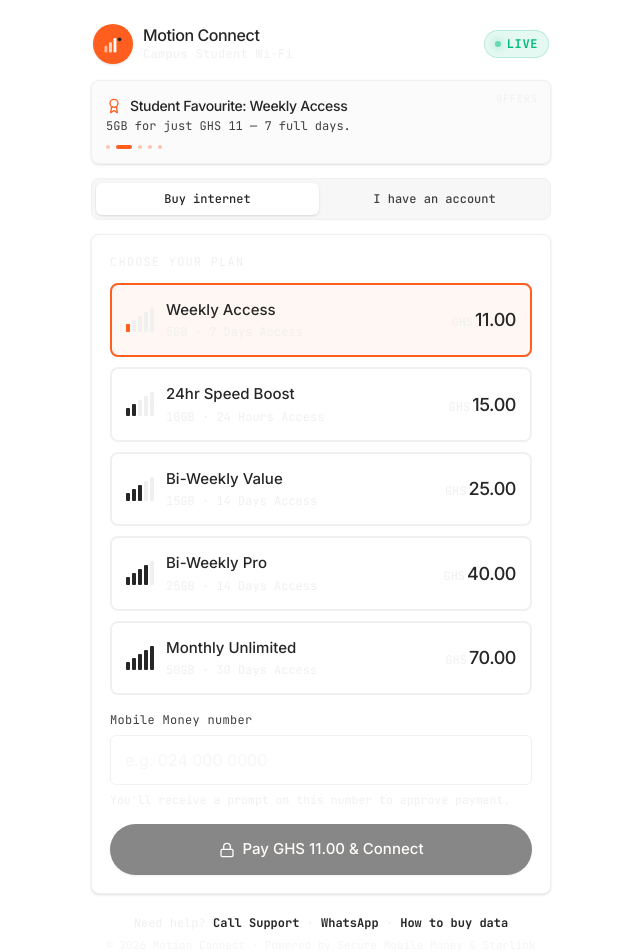
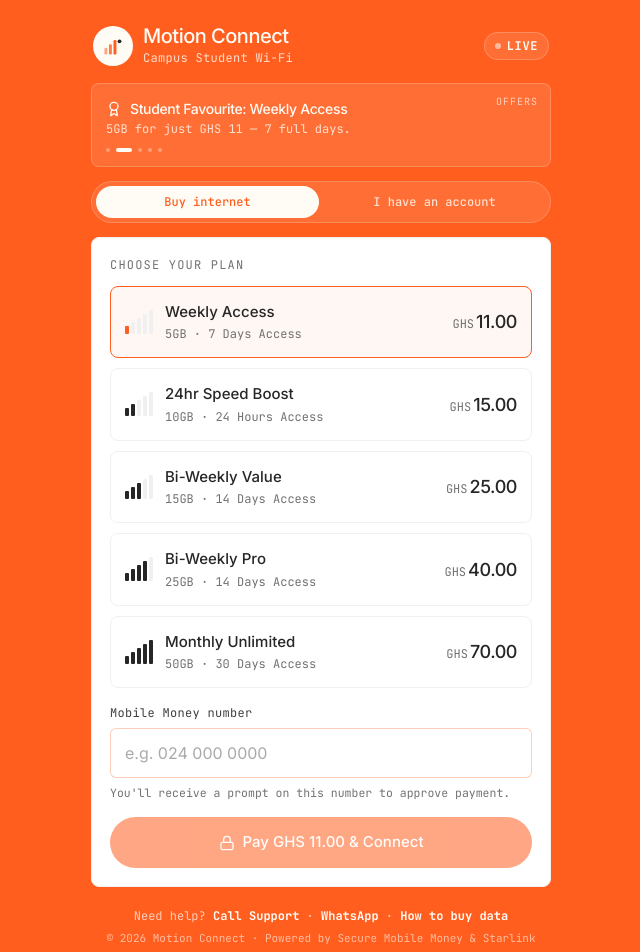
Before and after one commit to olitech1010/motionconnect, a Next.js app: page / in a window 1280 px wide. Shown: the top 952 px of the page, without its empty margins (319-959 px from the left). Built offline with nearby package versions, Linux system fonts and the light colour scheme; no server answers; the database is empty.

Commit message:
fix: Fix UI contrast, apply Voltage as Canvas and light borders

```diff
--- a/app/admin/packages/page.tsx
+++ b/app/admin/packages/page.tsx
@@ -9,7 +9,7 @@
 
   return (
     <div className="space-y-6 animate-in fade-in duration-300">
-      <div className="flex flex-col md:flex-row md:items-center justify-between gap-4 bg-canvas p-6 rounded-lg border border-hairline shadow-sm">
+      <div className="flex flex-col md:flex-row md:items-center justify-between gap-4 bg-canvas p-6 rounded-lg border border-hairline shadow-none">
         <div>
           <h1 className="text-2xl font-medium text-ink tracking-tight">Wi-Fi Packages & Pricing</h1>
           <p className="font-mono text-[12px] text-muted mt-1">
@@ -22,7 +22,7 @@
         {packages.map((pkg) => (
           <div
             key={pkg.id}
-            className="bg-canvas rounded-lg border border-hairline shadow-sm p-6 flex flex-col justify-between hover:border-kumo-brand transition-all group"
+            className="bg-canvas rounded-lg border border-hairline shadow-none p-6 flex flex-col justify-between hover:border-kumo-brand transition-all group"
           >
             <div>
               <div className="flex items-center justify-between mb-4">
--- a/app/globals.css
+++ b/app/globals.css
@@ -54,7 +54,6 @@
   --color-border: var(--color-hairline);
   --color-primary: var(--color-kumo-brand);
   --color-primary-foreground: var(--color-cream);
-  --color-muted: var(--color-hairline);
   --color-muted-foreground: var(--color-muted);
 }
 
--- a/components/admin/AdminSidebar.tsx
+++ b/components/admin/AdminSidebar.tsx
@@ -23,7 +23,7 @@
       <div>
         <div className="p-5 border-b border-hairline flex items-center justify-between">
           <div className="flex items-center gap-2.5">
-            <div className="w-9 h-9 rounded-[4px] bg-kumo-brand flex items-center justify-center font-bold text-cream text-base shadow-sm">
+            <div className="w-9 h-9 rounded-[4px] bg-kumo-brand flex items-center justify-center font-bold text-cream text-base shadow-none">
               MC
             </div>
             <div>
@@ -51,7 +51,7 @@
                 href={item.href}
                 className={`flex items-center gap-3 px-3.5 py-2.5 rounded-full font-medium text-sm transition-all ${
                   isActive
-                    ? 'bg-kumo-brand text-cream shadow-sm'
+                    ? 'bg-kumo-brand text-cream shadow-none'
                     : 'text-ink-soft hover:text-ink hover:bg-hairline/50'
                 }`}
               >
--- a/components/portal/CaptivePortal.tsx
+++ b/components/portal/CaptivePortal.tsx
@@ -17,11 +17,11 @@
 }
 
 const PROMOS = [
-  { icon: <Zap className="w-4 h-4 text-kumo-brand" />, head: 'Powered by Starlink', sub: 'Fast, low-latency internet across campus.' },
-  { icon: <Award className="w-4 h-4 text-kumo-brand" />, head: 'Student Favourite: Weekly Access', sub: '5GB for just GHS 11 — 7 full days.' },
-  { icon: <Zap className="w-4 h-4 text-kumo-brand" />, head: 'Best Value: Monthly Premium', sub: '30GB for GHS 61 — 30 days.' },
-  { icon: <Smartphone className="w-4 h-4 text-kumo-brand" />, head: 'Pay with Mobile Money', sub: 'Instant & secure approval on your phone.' },
-  { icon: <MessageCircle className="w-4 h-4 text-kumo-brand" />, head: 'Need Help?', sub: 'Chat our support team on WhatsApp anytime.' },
+  { icon: <Zap className="w-4 h-4 text-cream" />, head: 'Powered by Starlink', sub: 'Fast, low-latency internet across campus.' },
+  { icon: <Award className="w-4 h-4 text-cream" />, head: 'Student Favourite: Weekly Access', sub: '5GB for just GHS 11 — 7 full days.' },
+  { icon: <Zap className="w-4 h-4 text-cream" />, head: 'Best Value: Monthly Premium', sub: '30GB for GHS 61 — 30 days.' },
+  { icon: <Smartphone className="w-4 h-4 text-cream" />, head: 'Pay with Mobile Money', sub: 'Instant & secure approval on your phone.' },
+  { icon: <MessageCircle className="w-4 h-4 text-cream" />, head: 'Need Help?', sub: 'Chat our support team on WhatsApp anytime.' },
 ]
 
 export function CaptivePortal({ initialPackages, mikrotikParams }: CaptivePortalProps) {
@@ -205,14 +205,14 @@
   const selectedPackage = initialPackages.find((p) => p.id === selectedPkgId)
 
   return (
-    <div className="min-h-screen bg-canvas text-ink py-6 px-4 font-sans antialiased selection:bg-selection-bg selection:text-cream">
+    <div className="min-h-screen bg-kumo-brand text-cream py-6 px-4 font-sans antialiased selection:bg-selection-bg selection:text-cream">
       <div className="max-w-[460px] mx-auto">
 
         {/* ============ CNA DETECTED WARNING ============ */}
         {isCna && (
-          <div className="mb-4 bg-emergency-red/10 border border-emergency-red/20 rounded-lg p-3.5 flex items-start gap-3 shadow-sm">
-            <ShieldAlert className="w-5 h-5 text-emergency-red shrink-0 mt-0.5" />
-            <div className="text-xs text-emergency-red leading-relaxed">
+          <div className="mb-4 bg-cream/10 border border-cream/20 rounded-lg p-3.5 flex items-start gap-3 shadow-none">
+            <ShieldAlert className="w-5 h-5 text-cream shrink-0 mt-0.5" />
+            <div className="text-xs text-cream leading-relaxed">
               <span className="font-bold">Captive Portal Browser Detected:</span> Please copy or screenshot your login credentials when generated before closing this screen.
             </div>
           </div>
@@ -221,36 +221,36 @@
         {/* ============ TOP BAR ============ */}
         <header className="flex items-center justify-between mb-4 px-0.5">
           <div className="flex items-center gap-2.5">
-            <div className="w-10 h-10 rounded-full bg-kumo-brand flex items-center justify-center shrink-0 shadow-sm">
+            <div className="w-10 h-10 rounded-full bg-cream flex items-center justify-center shrink-0 shadow-none">
               <svg viewBox="0 0 28 28" width="24" height="24" xmlns="http://www.w3.org/2000/svg">
-                <rect x="4" y="16" width="3.4" height="8" rx="1.4" fill="#fffbf5" opacity=".55" />
-                <rect x="9.3" y="12" width="3.4" height="12" rx="1.4" fill="#fffbf5" opacity=".8" />
-                <rect x="14.6" y="7" width="3.4" height="17" rx="1.4" fill="#fffbf5" />
+                <rect x="4" y="16" width="3.4" height="8" rx="1.4" fill="#ff5e1f" opacity=".55" />
+                <rect x="9.3" y="12" width="3.4" height="12" rx="1.4" fill="#ff5e1f" opacity=".8" />
+                <rect x="14.6" y="7" width="3.4" height="17" rx="1.4" fill="#ff5e1f" />
                 <circle cx="21.6" cy="8.6" r="2.2" fill="#262626" />
               </svg>
             </div>
             <div>
-              <h1 className="font-medium text-[16px] tracking-tight leading-tight text-ink">Motion Connect</h1>
-              <p className="font-mono text-[12px] text-muted tracking-wide">Campus Student Wi-Fi</p>
+              <h1 className="font-medium text-[20px] tracking-tight leading-tight text-cream">Motion Connect</h1>
+              <p className="font-mono text-[12px] text-cream/80 tracking-wide">Campus Student Wi-Fi</p>
             </div>
           </div>
-          <div className="inline-flex items-center gap-1.5 font-mono text-[12px] font-bold tracking-wider text-ai bg-ai/10 border border-ai/20 px-2.5 py-1 rounded-full">
-            <span className="w-1.5 h-1.5 rounded-full bg-ai animate-pulse shadow-[0_0_8px_#00bd7d]" />
+          <div className="inline-flex items-center gap-1.5 font-mono text-[12px] font-bold tracking-wider text-cream bg-white/10 border border-white/20 px-2.5 py-1 rounded-full">
+            <span className="w-1.5 h-1.5 rounded-full bg-cream animate-pulse shadow-none" />
             LIVE
           </div>
         </header>
 
         {/* ============ ROTATING PROMO BANNER ============ */}
-        <div className="relative overflow-hidden bg-hairline/30 rounded-lg p-3.5 mb-3.5 text-ink min-h-[64px] flex flex-col justify-between border border-hairline shadow-sm">
-          <span className="absolute top-2.5 right-3 text-[10px] font-mono tracking-widest text-muted uppercase">
+        <div className="relative overflow-hidden bg-cream/10 rounded-lg p-3.5 mb-3.5 text-cream min-h-[64px] flex flex-col justify-between border border-cream/20 shadow-none">
+          <span className="absolute top-2.5 right-3 text-[10px] font-mono tracking-widest text-cream/70 uppercase">
             OFFERS
           </span>
           <div className="transition-all duration-300 pr-12">
-            <div className="flex items-center gap-2 font-medium text-[14px] tracking-tight text-ink mb-0.5">
+            <div className="flex items-center gap-2 font-medium text-[14px] tracking-tight text-cream mb-0.5">
               {PROMOS[promoIdx].icon}
               <span>{PROMOS[promoIdx].head}</span>
             </div>
-            <p className="font-mono text-[12px] text-ink-soft leading-snug">{PROMOS[promoIdx].sub}</p>
+            <p className="font-mono text-[12px] text-cream/80 leading-snug">{PROMOS[promoIdx].sub}</p>
           </div>
           <div className="flex gap-1.5 mt-2.5">
             {PROMOS.map((_, idx) => (
@@ -258,7 +258,7 @@
                 key={idx}
                 onClick={() => setPromoIdx(idx)}
                 className={`h-1 rounded-full transition-all duration-300 ${
-                  idx === promoIdx ? 'w-4 bg-kumo-brand' : 'w-1 bg-kumo-brand/35 hover:bg-kumo-brand/60'
+                  idx === promoIdx ? 'w-4 bg-cream' : 'w-1 bg-cream/35 hover:bg-cream/60'
                 }`}
                 aria-label={`Promo slide ${idx + 1}`}
               />
@@ -267,14 +267,14 @@
         </div>
 
         {/* ============ TABS ============ */}
-        <div className="grid grid-cols-2 gap-1 bg-hairline/50 rounded-lg p-1 mb-3.5 border border-hairline">
+        <div className="grid grid-cols-2 gap-1 bg-cream/10 rounded-full p-1 mb-3.5 border border-cream/20">
           <button
             type="button"
             onClick={() => setActiveTab('buy')}
-            className={`py-2 px-3 rounded-md font-mono font-medium text-xs transition-all ${
+            className={`py-2 px-3 rounded-full font-mono font-medium text-xs transition-all ${
               activeTab === 'buy' || activeTab === 'creds'
-                ? 'bg-canvas text-ink shadow-sm'
-                : 'text-ink-soft hover:text-ink hover:bg-canvas/50'
+                ? 'bg-cream text-kumo-brand shadow-none'
+                : 'text-cream/80 hover:text-cream hover:bg-cream/10'
             }`}
           >
             Buy internet
@@ -282,10 +282,10 @@
           <button
             type="button"
             onClick={() => setActiveTab('login')}
-            className={`py-2 px-3 rounded-md font-mono font-medium text-xs transition-all ${
+            className={`py-2 px-3 rounded-full font-mono font-medium text-xs transition-all ${
               activeTab === 'login'
-                ? 'bg-canvas text-ink shadow-sm'
-                : 'text-ink-soft hover:text-ink hover:bg-canvas/50'
+                ? 'bg-cream text-kumo-brand shadow-none'
+                : 'text-cream/80 hover:text-cream hover:bg-cream/10'
             }`}
           >
             I have an account
@@ -294,7 +294,7 @@
 
         {/* ============ PANEL: BUY INTERNET ============ */}
         {(activeTab === 'buy' || (activeTab === 'creds' && !creds)) && (
-          <div className="bg-canvas border border-hairline rounded-lg shadow-sm p-4.5 transition-all text-ink">
+          <div className="bg-canvas border border-hairline rounded-lg shadow-none p-4.5 transition-all text-ink">
             <p className="font-mono text-[12px] tracking-widest text-muted uppercase mb-3">
               Choose your plan
             </p>
@@ -309,7 +309,7 @@
                     key={pkg.id}
                     type="button"
                     onClick={() => setSelectedPkgId(pkg.id)}
-                    className={`w-full text-left grid grid-cols-[auto_1fr_auto] items-center gap-3 p-3.5 rounded-lg border-2 transition-all cursor-pointer ${
+                    className={`w-full text-left grid grid-cols-[auto_1fr_auto] items-center gap-3 p-3.5 rounded-lg border transition-all cursor-pointer ${
                       isSelected
                         ? 'border-kumo-brand bg-kumo-brand/5'
                         : 'border-hairline bg-canvas hover:border-kumo-brand/40'
@@ -365,7 +365,7 @@
                 value={phone}
                 onChange={(e) => setPhone(e.target.value)}
                 maxLength={15}
-                className="w-full font-sans text-[16px] text-ink bg-canvas border border-hairline rounded-md py-3 px-3.5 focus:outline-none focus:border-kumo-brand focus:ring-1 focus:ring-kumo-brand transition-all placeholder:text-muted/60"
+                className="w-full font-sans text-[16px] text-ink bg-canvas border border-kumo-brand/30 rounded-md py-3 px-3.5 focus:outline-none focus:border-kumo-brand focus:ring-1 focus:ring-kumo-brand transition-all placeholder:text-muted/60"
               />
               <p className="font-mono text-[11.5px] text-muted mt-1.5">
                 You&apos;ll receive a prompt on this number to approve payment.
@@ -385,7 +385,7 @@
               type="button"
               onClick={handleStartPayment}
               disabled={!selectedPkgId || phone.replace(/\D/g, '').length < 9 || isProcessing}
-              className="w-full mt-4 font-medium text-[15px] bg-ink text-cream rounded-full py-3.5 px-4 flex items-center justify-center gap-2 cursor-pointer shadow-sm hover:brightness-110 active:translate-y-0.5 transition-all disabled:opacity-55 disabled:cursor-not-allowed disabled:hover:brightness-100"
+              className="w-full mt-4 font-medium text-[15px] bg-kumo-brand text-cream rounded-full py-3.5 px-4 flex items-center justify-center gap-2 cursor-pointer shadow-none hover:bg-kumo-brand-hover transition-all disabled:opacity-55 disabled:cursor-not-allowed disabled:hover:bg-kumo-brand"
             >
               <Lock className="w-4 h-4" />
               <span>
@@ -399,7 +399,7 @@
 
         {/* ============ PANEL: EXISTING CLIENT LOGIN (MikroTik) ============ */}
         {activeTab === 'login' && (
-          <div className="bg-canvas border border-hairline rounded-lg shadow-sm p-4.5 transition-all text-ink">
+          <div className="bg-canvas border border-hairline rounded-lg shadow-none p-4.5 transition-all text-ink">
             <p className="font-mono text-[12px] tracking-widest text-muted uppercase mb-3">
               Existing client login
             </p>
@@ -453,7 +453,7 @@
 
               <button
                 type="submit"
-                className="w-full mt-4 font-medium text-[15px] bg-ink text-cream rounded-full py-3.5 px-4 flex items-center justify-center gap-2 cursor-pointer shadow-sm hover:brightness-110 active:translate-y-0.5 transition-all"
+                className="w-full mt-4 font-medium text-[15px] bg-kumo-brand text-cream rounded-full py-3.5 px-4 flex items-center justify-center gap-2 cursor-pointer shadow-none hover:bg-kumo-brand-hover transition-all"
               >
                 <span>Connect to Wi-Fi</span>
                 <ArrowRight className="w-4 h-4" />
@@ -464,7 +464,7 @@
 
         {/* ============ PANEL: CREDENTIALS RESULT ============ */}
         {activeTab === 'creds' && creds && (
-          <div className="bg-canvas border border-hairline rounded-lg shadow-sm p-5 transition-all text-ink">
+          <div className="bg-canvas border border-hairline rounded-lg shadow-none p-5 transition-all text-ink">
             <div className="flex items-center gap-2.5 mb-1">
               <div className="w-8 h-8 rounded-full bg-ai text-cream flex items-center justify-center shrink-0 shadow-sm">
                 <CheckCircle2 className="w-5 h-5" />
@@ -517,7 +517,7 @@
               <button
                 type="button"
                 onClick={() => setActiveTab('login')}
-                className="w-full font-medium text-sm bg-ink text-cream rounded-full py-3 px-3 flex items-center justify-center gap-1.5 shadow-sm hover:brightness-110 transition-all"
+                className="w-full font-medium text-sm bg-kumo-brand text-cream rounded-full py-3 px-3 flex items-center justify-center gap-1.5 shadow-none hover:bg-kumo-brand-hover transition-all"
               >
                 <span>Login Now</span>
                 <ArrowRight className="w-4 h-4" />
@@ -531,26 +531,26 @@
         )}
 
         {/* ============ FOOTER ============ */}
-        <footer className="text-center font-mono text-[12px] text-muted mt-5 mb-2 leading-relaxed space-y-1">
+        <footer className="text-center font-mono text-[12px] text-cream/70 mt-5 mb-2 leading-relaxed space-y-1">
           <div>
             Need help?{' '}
-            <a href="tel:+233508135559" className="text-ink font-bold hover:underline">
+            <a href="tel:+233508135559" className="text-cream font-bold hover:underline">
               Call Support
             </a>{' '}
             ·{' '}
-            <a href="https://wa.me/233508135559" target="_blank" rel="noopener noreferrer" className="text-ink font-bold hover:underline">
+            <a href="https://wa.me/233508135559" target="_blank" rel="noopener noreferrer" className="text-cream font-bold hover:underline">
               WhatsApp
             </a>{' '}
             ·{' '}
             <button
               type="button"
               onClick={() => setActiveTab('buy')}
-              className="text-ink font-bold hover:underline bg-transparent border-0 cursor-pointer p-0 font-mono"
+              className="text-cream font-bold hover:underline bg-transparent border-0 cursor-pointer p-0 font-mono"
             >
               How to buy data
             </button>
           </div>
-          <div className="text-[11px] text-muted/70">
+          <div className="text-[11px] text-cream/60">
             © {new Date().getFullYear()} Motion Connect · Powered by Secure Mobile Money & Starlink
           </div>
         </footer>
@@ -559,14 +559,14 @@
       {/* ============ PAYMENT PROCESSING OVERLAY ============ */}
       {isProcessing && (
         <div className="fixed inset-0 z-50 bg-ink/80 backdrop-blur-sm flex items-center justify-center p-4">
-          <div className="bg-canvas rounded-lg p-7 max-w-[340px] w-full text-center shadow-xl border border-hairline animate-in fade-in zoom-in-95 duration-200">
+          <div className="bg-canvas rounded-lg p-7 max-w-[340px] w-full text-center shadow-none border border-hairline animate-in fade-in zoom-in-95 duration-200">
             <div className="w-12 h-12 mx-auto mb-4 rounded-full border-4 border-hairline border-t-kumo-brand animate-spin" />
-            <h3 className="font-medium text-lg text-ink mb-1.5">{ovTitle}</h3>
+            <h3 className="font-medium text-[20px] text-ink mb-1.5 tracking-tight">{ovTitle}</h3>
             <p className="font-mono text-[12px] text-muted leading-relaxed mb-4">{ovMsg}</p>
             {checkoutUrl && (
               <a
                 href={checkoutUrl}
-                className="inline-flex items-center justify-center gap-1.5 w-full py-3 px-4 rounded-full bg-ink text-cream font-medium text-xs shadow-md hover:brightness-110 transition-all cursor-pointer mt-2"
+                className="inline-flex items-center justify-center gap-1.5 w-full py-3 px-4 rounded-full bg-ink text-cream font-medium text-[15px] shadow-none hover:brightness-110 transition-all cursor-pointer mt-2"
               >
                 <span>🔗 Open MoMo Checkout Simulator</span>
               </a>
```
Also changed, not shown: app/admin/page.tsx (+6 -6 lines), app/portal/checkout/demo/page.tsx (+7 -7 lines).
